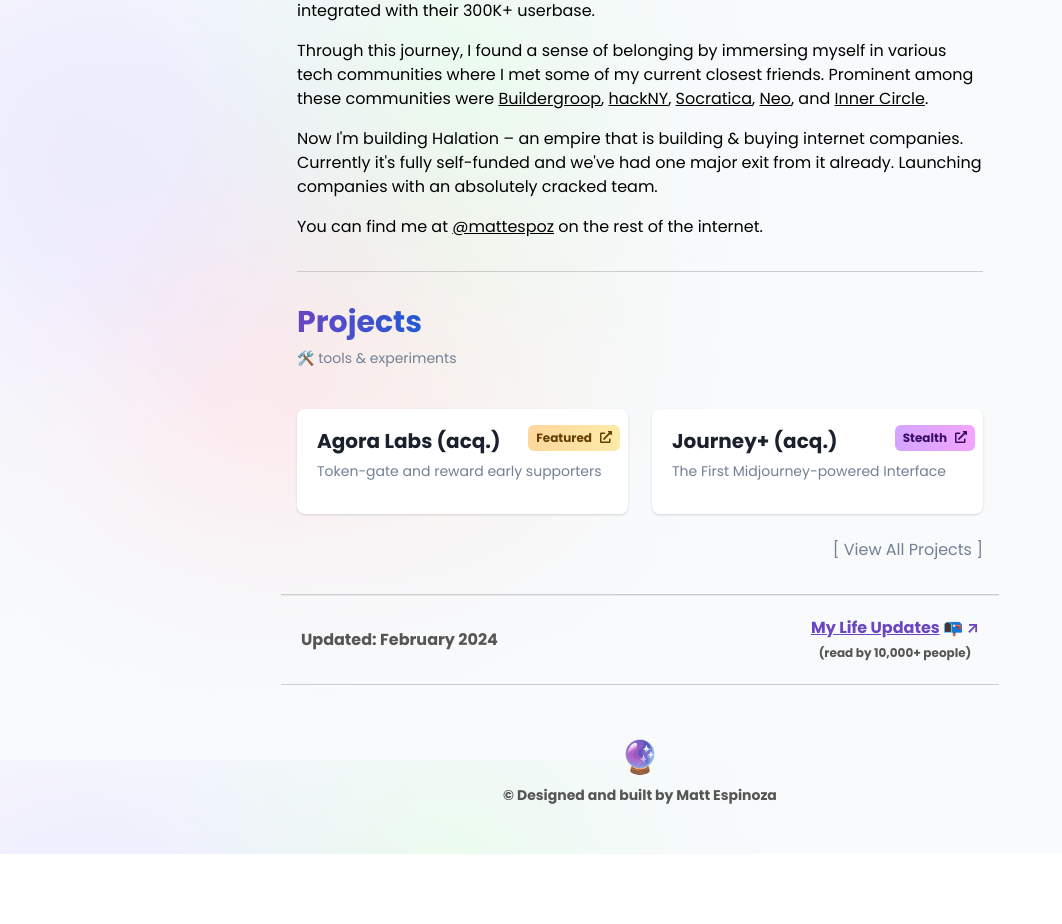
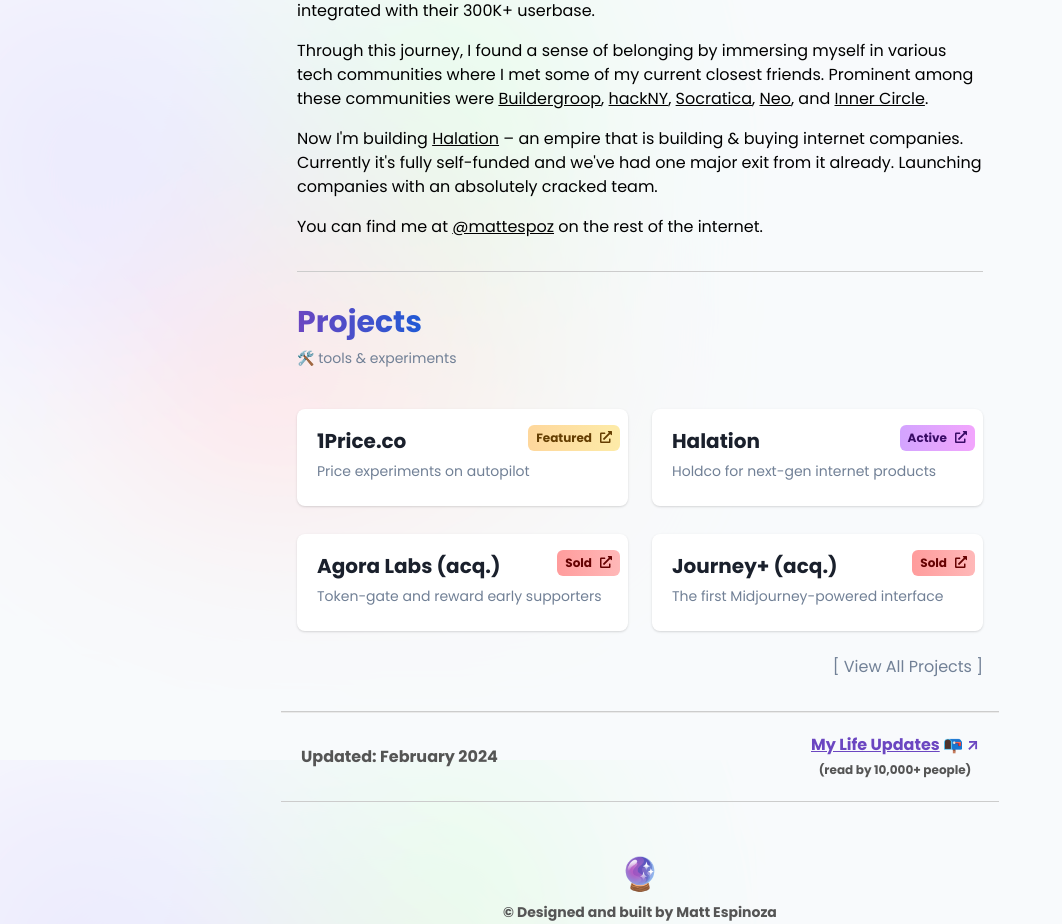
Before and after one commit to MattEspoz/personal-website, a Next.js app: page / in a window 1280 px wide. Shown: the part 840-1764 px from the top of the page, without its empty margins (0-1062 px from the left). Before the commit the page ends 1694 px from the top, so only its background shows below. Built offline with nearby package versions, Linux system fonts and the light colour scheme.

Commit message:
updated: cards

```diff
--- a/src/components/MyStory.tsx
+++ b/src/components/MyStory.tsx
@@ -211,9 +211,22 @@
           .
         </Text>
         <Text fontSize="md" mb={4}>
-          Now I&apos;m building Halation – an empire that is building & buying
-          internet companies. Currently it&apos;s fully self-funded and
-          we&apos;ve had one major exit from it already. Launching companies with an absolutely cracked team.
+          Now I&apos;m building{" "}
+          <ChakraLink
+            href="https://halationstudio.co"
+            isExternal
+            textDecoration="underline"
+            _hover={{
+              color: "#9F7AEA",
+              position: "relative",
+              top: "-2px",
+            }}
+          >
+            Halation
+          </ChakraLink>{" "}
+          – an empire that is building & buying internet companies. Currently
+          it&apos;s fully self-funded and we&apos;ve had one major exit from it
+          already. Launching companies with an absolutely cracked team.
         </Text>
         <Text fontSize="md">
           You can find me at{" "}
--- a/src/components/ProfileSection.tsx
+++ b/src/components/ProfileSection.tsx
@@ -210,7 +210,7 @@
           I&apos;m a 22 y/o whose first startup was acquired by a $50m company.
           Now, I&apos;m building{" "}
           <Link
-            href="https://twitter.com/halationco/"
+            href="https://halationstudio.co/"
             isExternal
             textDecoration="underline"
           >
--- a/src/components/project/ProjectCard.tsx
+++ b/src/components/project/ProjectCard.tsx
@@ -26,15 +26,17 @@
   const [isHovered, setIsHovered] = useState(false);
 
   const tagColors: { [key: string]: string } = {
-    "Personal Project": "linear-gradient(to right, #9EFF9C, #9AFEDC)",
-    Stealth: "linear-gradient(to right, #D3A4FF, #F2A5FD)",
+    Stealth: "linear-gradient(to right, #9EFF9C, #9AFEDC)",
+    Active: "linear-gradient(to right, #D3A4FF, #F2A5FD)",
     Featured: "linear-gradient(to right, #FED79C, #FDEBA8)",
+    Sold: "linear-gradient(to right, #FF9C9C, #FFB8B8)",
   };
 
   const tagTextColor: { [key: string]: string } = {
-    "Personal Project": "#056602",
-    Stealth: "#390B66",
+    Stealth: "#056602",
+    Active: "#390B66",
     Featured: "#653E02",
+    Sold: "#660202",
   };
 
   const backgroundGradient = tagColors[tag] || "transparent";
@@ -92,7 +94,7 @@
           <Heading as="h4" size="md" mb={2}>
             {title}
           </Heading>
-          <Text fontSize="sm" color={descriptionTextColor} mb={3}>
+          <Text fontSize="sm" color={descriptionTextColor} mb={1}>
             {description}
           </Text>
         </CardBody>
--- a/src/components/project/Projects.tsx
+++ b/src/components/project/Projects.tsx
@@ -24,23 +24,45 @@
       <Text fontSize="sm" color="gray.500" mt={-2} mb="2px">
         🛠️ tools & experiments
       </Text>
-      <Flex direction={{ base: "column", md: "row" }} mt={10}>
+      <Flex direction="column" mt={10}>
+        {/* First Row */}
+        <Flex direction={{ base: "column", md: "row" }} mb={1}>
+          <Box flex="1" mb={6} mr={{ base: 0, md: 6 }}>
+            <ProjectCard
+              title="1Price.co"
+              description="Price experiments on autopilot"
+              demoUrl="https://1price.co"
+              tag="Featured"
+            />
+          </Box>
+          <Box flex="1" mb={6}>
+            <ProjectCard
+              title="Halation"
+              description="Holdco for next-gen internet products"
+              demoUrl="https://halationstudio.co"
+              tag="Active"
+            />
+          </Box>
+        </Flex>
+        {/* Second Row */}
+        <Flex direction={{ base: "column", md: "row" }}>
           <Box flex="1" mb={6} mr={{ base: 0, md: 6 }}>
             <ProjectCard
               title="Agora Labs (acq.)"
               description="Token-gate and reward early supporters"
               demoUrl="https://www.agoralabs.xyz/"
-            tag="Featured"
+              tag="Sold"
             />
           </Box>
           <Box flex="1" mb={6}>
             <ProjectCard
               title="Journey+ (acq.)"
-            description="The First Midjourney-powered Interface"
-            demoUrl="https://www.imagineplus.ai/"
-            tag="Stealth"
+              description="The first Midjourney-powered interface"
+              demoUrl="https://x.com/MattEspoz/status/1783184650933866734"
+              tag="Sold"
             />
           </Box>
+        </Flex>
       </Flex>
       <Flex justify="flex-end" mb={8}>
         <Link color="gray.500" href="https://github.com/MattEspoz">
```
Lines whose indentation alone changed are shown as unchanged.
